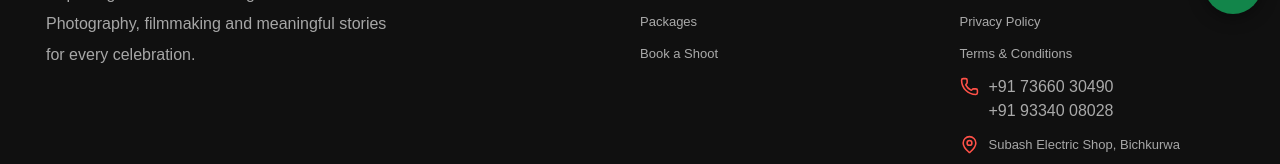
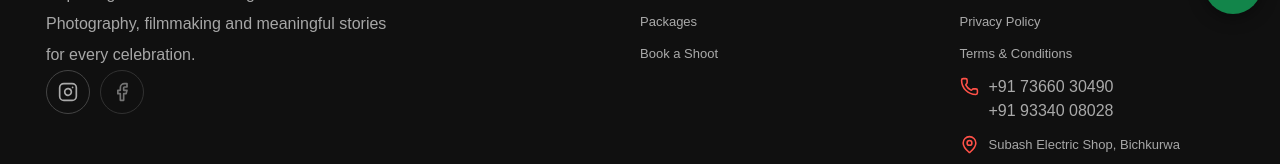
Before and after one commit to internfyin-alt/pic-pro-photography, a Next.js app: page /photo-sharing in a window 1280 px wide. Shown: the part 768-932 px from the top of the page. Built offline with nearby package versions, Linux system fonts and the light colour scheme; no server answers.

Commit message:
add the instagram and facebook of icon

```diff
--- a/src/app/globals.css
+++ b/src/app/globals.css
@@ -58,6 +58,33 @@
   height: auto;
 }
 
+.footer-socials {
+  display: flex;
+  gap: 10px;
+}
+
+.footer-socials a,
+.footer-socials span {
+  display: grid;
+  place-items: center;
+  width: 44px;
+  height: 44px;
+  margin: 0;
+  border: 1px solid #444;
+  border-radius: 50%;
+  color: #aaa;
+}
+
+.footer-socials a:hover,
+.footer-socials a:focus-visible {
+  color: var(--gold);
+  border-color: currentColor;
+}
+
+.footer-socials span {
+  opacity: .65;
+}
+
 .whatsapp-float {
   position: fixed;
   right: max(18px, env(safe-area-inset-right));
--- a/src/components/Footer.tsx
+++ b/src/components/Footer.tsx
@@ -1,5 +1,5 @@
 import Link from 'next/link';
-import { MapPin, Phone } from 'lucide-react';
+import { Facebook, Instagram, MapPin, Phone } from 'lucide-react';
 import SiteLogo from './SiteLogo';
 
 const whatsappNumber = '917366030490';
@@ -30,6 +30,19 @@ export default function Footer() {
             <p className="muted" style={{ maxWidth: 360, lineHeight: 1.9 }}>
               Capturing moments. Creating memories. Photography, filmmaking and meaningful stories for every celebration.
             </p>
+            <div className="footer-socials">
+              <a
+                href="https://www.instagram.com/picpro_videography/"
+                target="_blank"
+                rel="noopener noreferrer"
+                aria-label="PIC PRO on Instagram"
+              >
+                <Instagram aria-hidden="true" size={20} />
+              </a>
+              <span role="img" aria-label="Facebook">
+                <Facebook aria-hidden="true" size={20} />
+              </span>
+            </div>
           </div>
           <div>
             <p className="eyebrow">Explore</p>
```
